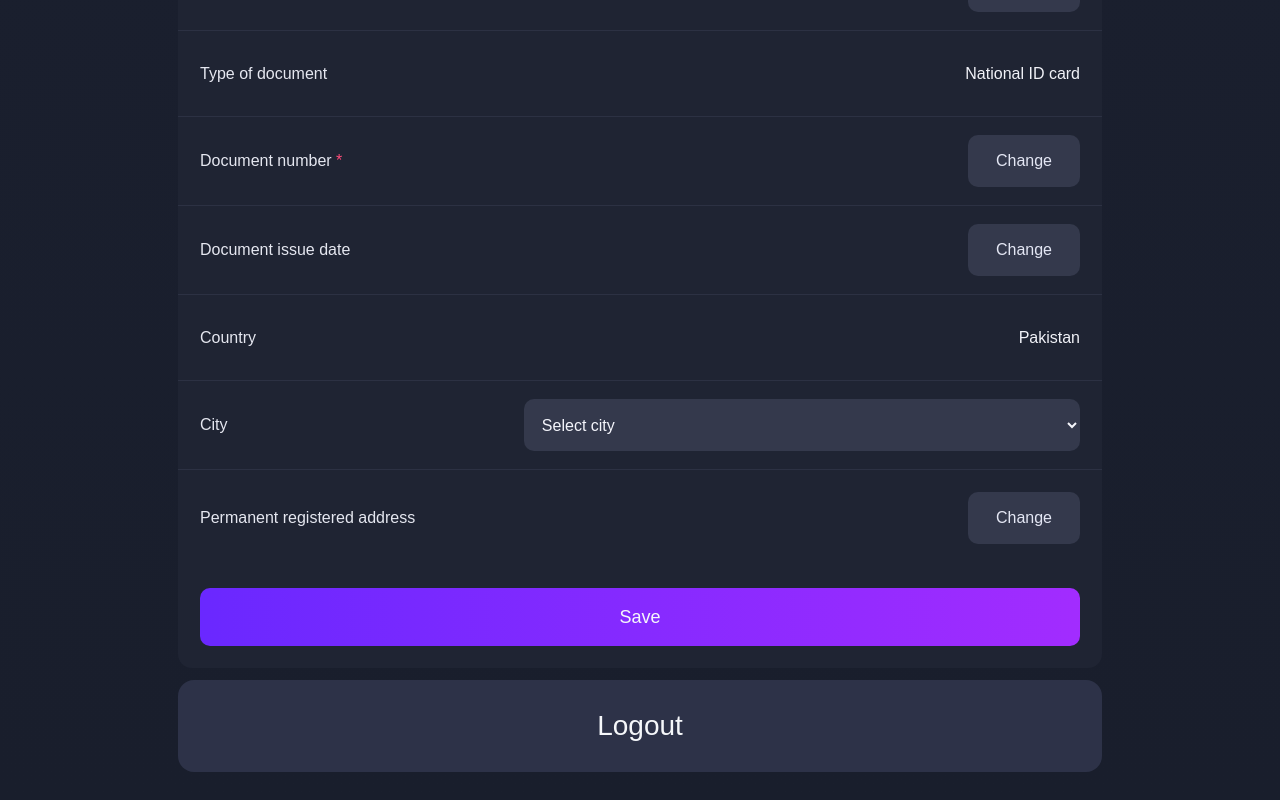
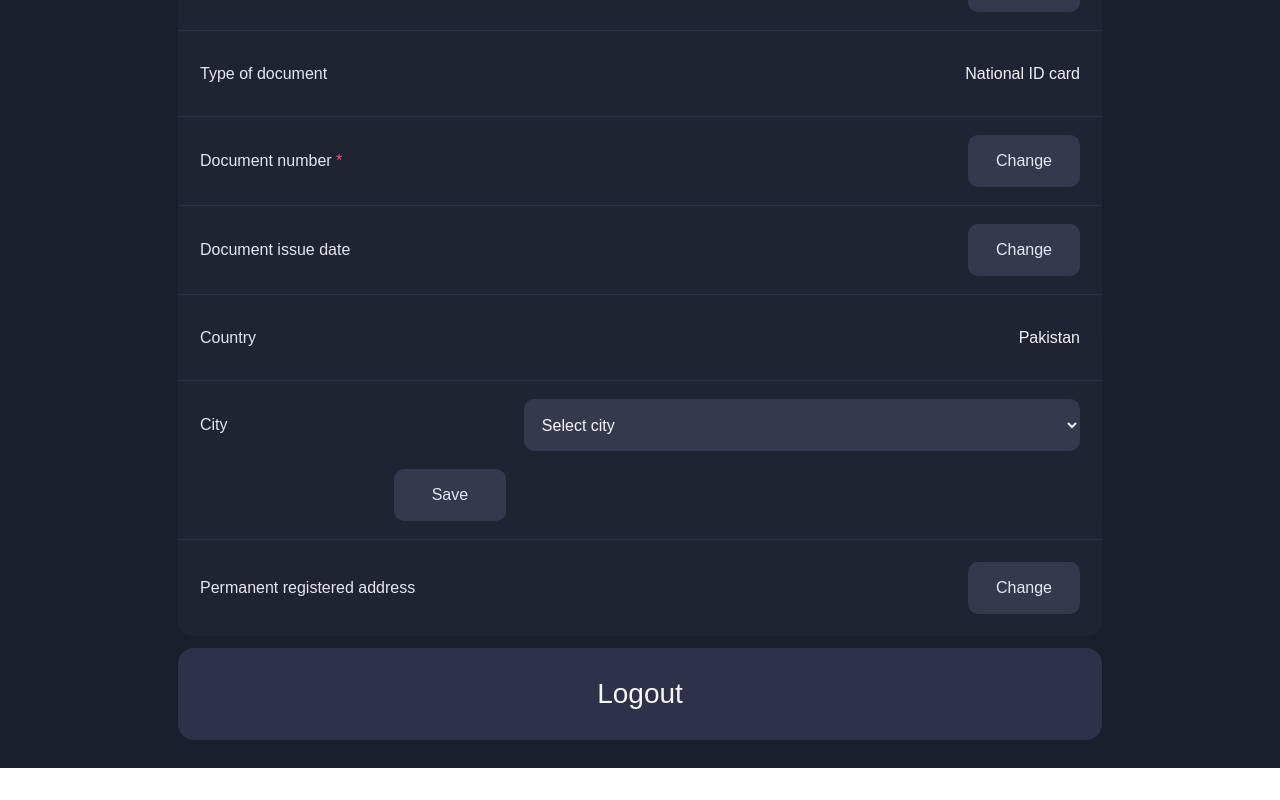
Before and after one commit to betongame-web/Bcom-frontend, a React (Vite) app: page /profile in a window 1280 px wide. Shown: the part 941-1741 px from the top of the page. After the commit the page ends 1709 px from the top, so only its background shows below. Built offline with nearby package versions, Linux system fonts and the light colour scheme; no server answers; sample sign-in values are in the browser's storage.

Commit message:
Update Profile.jsx

```diff
--- a/src/pages/Profile.jsx
+++ b/src/pages/Profile.jsx
@@ -20,13 +20,25 @@ export default function Profile() {
     documentIssueDate: "",
     country: "Pakistan",
     city: "",
-    address: "",
+    address: ""
+  });
+
+  const [fieldLocks, setFieldLocks] = useState({
+    email: false,
+    phone: false,
+    lastName: false,
+    firstName: false,
+    dateOfBirth: false,
+    placeOfBirth: false,
+    documentNumber: false,
+    documentIssueDate: false,
+    city: false,
+    address: false
   });
 
   const [editingField, setEditingField] = useState(null);
-  const [profileLocked, setProfileLocked] = useState(false);
   const [loadingProfile, setLoadingProfile] = useState(true);
-  const [savingProfile, setSavingProfile] = useState(false);
+  const [savingField, setSavingField] = useState(false);
   const [message, setMessage] = useState("");
 
   const fieldLabels = {
@@ -39,7 +51,7 @@ export default function Profile() {
     placeOfBirth: "Place of birth",
     documentNumber: "Document number",
     documentIssueDate: "Document issue date",
-    address: "Permanent registered address",
+    address: "Permanent registered address"
   };
 
   useEffect(() => {
@@ -61,8 +73,8 @@ export default function Profile() {
       const res = await fetch(`${API_URL}/api/profile/me`, {
         method: "GET",
         headers: {
-          Authorization: `Bearer ${token}`,
-        },
+          Authorization: `Bearer ${token}`
+        }
       });
 
       const data = await res.json();
@@ -75,8 +87,7 @@ export default function Profile() {
       }
 
       const profile = data.user?.profile || {};
-
-      setProfileLocked(Boolean(data.user?.profileLocked));
+      const locks = data.user?.fieldLocks || {};
 
       setFormData((prev) => ({
         ...prev,
@@ -91,8 +102,21 @@ export default function Profile() {
         documentIssueDate: profile.documentIssueDate || "",
         country: profile.country || "Pakistan",
         city: profile.city || "",
-        address: profile.address || "",
+        address: profile.address || ""
       }));
+
+      setFieldLocks({
+        email: Boolean(locks.email),
+        phone: Boolean(locks.phone),
+        lastName: Boolean(locks.lastName),
+        firstName: Boolean(locks.firstName),
+        dateOfBirth: Boolean(locks.dateOfBirth),
+        placeOfBirth: Boolean(locks.placeOfBirth),
+        documentNumber: Boolean(locks.documentNumber),
+        documentIssueDate: Boolean(locks.documentIssueDate),
+        city: Boolean(locks.city),
+        address: Boolean(locks.address)
+      });
     } catch (error) {
       setMessage("Profile load failed");
     } finally {
@@ -101,10 +125,7 @@ export default function Profile() {
   }
 
   function openEditor(field) {
-    if (profileLocked) {
-      setMessage("Profile already submitted and locked");
-      return;
-    }
+    if (fieldLocks[field]) return;
     setEditingField(field);
     setMessage("");
   }
@@ -114,24 +135,15 @@ export default function Profile() {
   }
 
   function handleChange(e) {
-    if (profileLocked) return;
-
     const { name, value } = e.target;
     setFormData((prev) => ({
       ...prev,
-      [name]: value,
+      [name]: value
     }));
   }
 
-  function saveField() {
-    setEditingField(null);
-  }
-
-  async function handleSaveProfile() {
-    if (profileLocked) {
-      setMessage("Profile already submitted and locked");
-      return;
-    }
+  async function saveField() {
+    if (!editingField) return;
 
     const token = localStorage.getItem("token");
 
@@ -141,65 +153,119 @@ export default function Profile() {
     }
 
     try {
-      setSavingProfile(true);
+      setSavingField(true);
       setMessage("");
 
-      const payload = {
-        email: formData.email,
-        phone: formData.phone,
-        lastName: formData.lastName,
-        firstName: formData.firstName,
-        dateOfBirth: formData.dateOfBirth,
-        placeOfBirth: formData.placeOfBirth,
-        documentType: formData.documentType,
-        documentNumber: formData.documentNumber,
-        documentIssueDate: formData.documentIssueDate,
-        country: formData.country,
-        city: formData.city,
-        address: formData.address,
-      };
-
-      const res = await fetch(`${API_URL}/api/profile/save-once`, {
+      const res = await fetch(`${API_URL}/api/profile/save-field`, {
         method: "POST",
         headers: {
           "Content-Type": "application/json",
-          Authorization: `Bearer ${token}`,
+          Authorization: `Bearer ${token}`
         },
-        body: JSON.stringify(payload),
+        body: JSON.stringify({
+          field: editingField,
+          value: formData[editingField]
+        })
       });
 
       const data = await res.json();
 
       if (!res.ok || !data.success) {
-        setMessage(data.message || "Profile save failed");
+        setMessage(data.message || "Field save failed");
         return;
       }
 
       const profile = data.user?.profile || {};
+      const locks = data.user?.fieldLocks || {};
 
       setFormData((prev) => ({
         ...prev,
-        email: profile.email || "",
-        phone: profile.phone || "",
-        lastName: profile.lastName || "",
-        firstName: profile.firstName || "",
-        dateOfBirth: profile.dateOfBirth || "",
-        placeOfBirth: profile.placeOfBirth || "",
-        documentType: profile.documentType || "National ID card",
-        documentNumber: profile.documentNumber || "",
-        documentIssueDate: profile.documentIssueDate || "",
-        country: profile.country || "Pakistan",
-        city: profile.city || "",
-        address: profile.address || "",
+        email: profile.email || prev.email,
+        phone: profile.phone || prev.phone,
+        lastName: profile.lastName || prev.lastName,
+        firstName: profile.firstName || prev.firstName,
+        dateOfBirth: profile.dateOfBirth || prev.dateOfBirth,
+        placeOfBirth: profile.placeOfBirth || prev.placeOfBirth,
+        documentType: profile.documentType || prev.documentType,
+        documentNumber: profile.documentNumber || prev.documentNumber,
+        documentIssueDate: profile.documentIssueDate || prev.documentIssueDate,
+        country: profile.country || prev.country,
+        city: profile.city || prev.city,
+        address: profile.address || prev.address
       }));
 
-      setProfileLocked(true);
+      setFieldLocks({
+        email: Boolean(locks.email),
+        phone: Boolean(locks.phone),
+        lastName: Boolean(locks.lastName),
+        firstName: Boolean(locks.firstName),
+        dateOfBirth: Boolean(locks.dateOfBirth),
+        placeOfBirth: Boolean(locks.placeOfBirth),
+        documentNumber: Boolean(locks.documentNumber),
+        documentIssueDate: Boolean(locks.documentIssueDate),
+        city: Boolean(locks.city),
+        address: Boolean(locks.address)
+      });
+
       setEditingField(null);
-      setMessage("Profile saved successfully and locked forever");
+      setMessage("Saved successfully");
     } catch (error) {
-      setMessage("Profile save failed");
+      setMessage("Field save failed");
     } finally {
-      setSavingProfile(false);
+      setSavingField(false);
+    }
+  }
+
+  async function saveCityField() {
+    if (fieldLocks.city) return;
+
+    const token = localStorage.getItem("token");
+
+    if (!token) {
+      navigate("/");
+      return;
+    }
+
+    if (!formData.city) {
+      setMessage("Select city first");
+      return;
+    }
+
+    try {
+      setSavingField(true);
+      setMessage("");
+
+      const res = await fetch(`${API_URL}/api/profile/save-field`, {
+        method: "POST",
+        headers: {
+          "Content-Type": "application/json",
+          Authorization: `Bearer ${token}`
+        },
+        body: JSON.stringify({
+          field: "city",
+          value: formData.city
+        })
+      });
+
+      const data = await res.json();
+
+      if (!res.ok || !data.success) {
+        setMessage(data.message || "City save failed");
+        return;
+      }
+
+      const locks = data.user?.fieldLocks || {};
+
+      setFieldLocks((prev) => ({
+        ...prev,
+        city: Boolean(locks.city)
+      }));
+
+      setMessage("Saved successfully");
+    } catch (error) {
+      setMessage("City save failed");
+    } finally {
+      setSavingField(false);
     }
   }
 
@@ -274,24 +340,20 @@ export default function Profile() {
         <span>№1598145559</span>
       </div>
 
-      {message ? (
-        <div className="profile-message-bar">{message}</div>
-      ) : null}
+      {message ? <div className="profile-message-bar">{message}</div> : null}
 
       <main className="profile-content">
         <div className="profile-form-card">
           <div className="profile-form-row">
             <div className="profile-label">Email</div>
-            <div
-              className={`profile-value ${!formData.email ? "muted danger-text" : ""}`}
-            >
+            <div className={`profile-value ${!formData.email ? "muted danger-text" : ""}`}>
               {formData.email || "Not specified"}
             </div>
             <div className="profile-action-cell">
               <button
                 className="profile-action-btn"
                 onClick={() => openEditor("email")}
-                disabled={profileLocked}
+                disabled={fieldLocks.email}
               >
                 {formData.email ? "Change" : "Add"}
               </button>
@@ -302,11 +364,7 @@ export default function Profile() {
             <div className="profile-label">Password</div>
             <div className="profile-value">{formData.password}</div>
             <div className="profile-action-cell">
-              <button
-                className="profile-action-btn"
-                onClick={() => openEditor("password")}
-                disabled={profileLocked}
-              >
+              <button className="profile-action-btn" disabled>
                 Change
               </button>
             </div>
@@ -325,7 +383,7 @@ export default function Profile() {
               <button
                 className="profile-action-btn"
                 onClick={() => openEditor("phone")}
-                disabled={profileLocked}
+                disabled={fieldLocks.phone}
               >
                 Change
               </button>
@@ -341,7 +399,7 @@ export default function Profile() {
               <button
                 className="profile-action-btn"
                 onClick={() => openEditor("lastName")}
-                disabled={profileLocked}
+                disabled={fieldLocks.lastName}
               >
                 Change
               </button>
@@ -357,7 +415,7 @@ export default function Profile() {
               <button
                 className="profile-action-btn"
                 onClick={() => openEditor("firstName")}
-                disabled={profileLocked}
+                disabled={fieldLocks.firstName}
               >
                 Change
               </button>
@@ -373,7 +431,7 @@ export default function Profile() {
               <button
                 className="profile-action-btn"
                 onClick={() => openEditor("dateOfBirth")}
-                disabled={profileLocked}
+                disabled={fieldLocks.dateOfBirth}
               >
                 Change
               </button>
@@ -387,7 +445,7 @@ export default function Profile() {
               <button
                 className="profile-action-btn"
                 onClick={() => openEditor("placeOfBirth")}
-                disabled={profileLocked}
+                disabled={fieldLocks.placeOfBirth}
               >
                 Change
               </button>
@@ -409,7 +467,7 @@ export default function Profile() {
               <button
                 className="profile-action-btn"
                 onClick={() => openEditor("documentNumber")}
-                disabled={profileLocked}
+                disabled={fieldLocks.documentNumber}
               >
                 Change
               </button>
@@ -423,7 +481,7 @@ export default function Profile() {
               <button
                 className="profile-action-btn"
                 onClick={() => openEditor("documentIssueDate")}
-                disabled={profileLocked}
+                disabled={fieldLocks.documentIssueDate}
               >
                 Change
               </button>
@@ -444,7 +502,7 @@ export default function Profile() {
                 name="city"
                 value={formData.city}
                 onChange={handleChange}
-                disabled={profileLocked}
+                disabled={fieldLocks.city}
               >
                 <option value="">Select city</option>
                 <option>Abbottabad</option>
@@ -545,6 +603,15 @@ export default function Profile() {
                 <option>Zhob</option>
               </select>
             </div>
+            <div className="profile-action-cell">
+              <button
+                className="profile-action-btn"
+                onClick={saveCityField}
+                disabled={fieldLocks.city || savingField}
+              >
+                {formData.city ? "Save" : "Save"}
+              </button>
+            </div>
           </div>
 
           <div className="profile-form-row address-row">
@@ -556,24 +623,12 @@ export default function Profile() {
               <button
                 className="profile-action-btn"
                 onClick={() => openEditor("address")}
-                disabled={profileLocked}
+                disabled={fieldLocks.address}
               >
                 Change
               </button>
             </div>
           </div>
-
-          <button
-            className="save-btn full-save-btn"
-            onClick={handleSaveProfile}
-            disabled={profileLocked || savingProfile}
-          >
-            {profileLocked
-              ? "Profile Locked"
-              : savingProfile
-              ? "Saving..."
-              : "Save"}
-          </button>
         </div>
 
         <button className="cancel-btn" onClick={handleLogout}>
@@ -610,14 +665,14 @@ export default function Profile() {
                 onChange={handleChange}
                 placeholder={`Enter ${fieldLabels[editingField]}`}
               />
-        )}
+            )}
 
             <div className="edit-modal-actions">
               <button className="modal-btn modal-cancel" onClick={closeEditor}>
                 Cancel
               </button>
               <button className="modal-btn modal-save" onClick={saveField}>
-                Save
+                {savingField ? "Saving..." : "Save"}
               </button>
             </div>
           </div>
```
